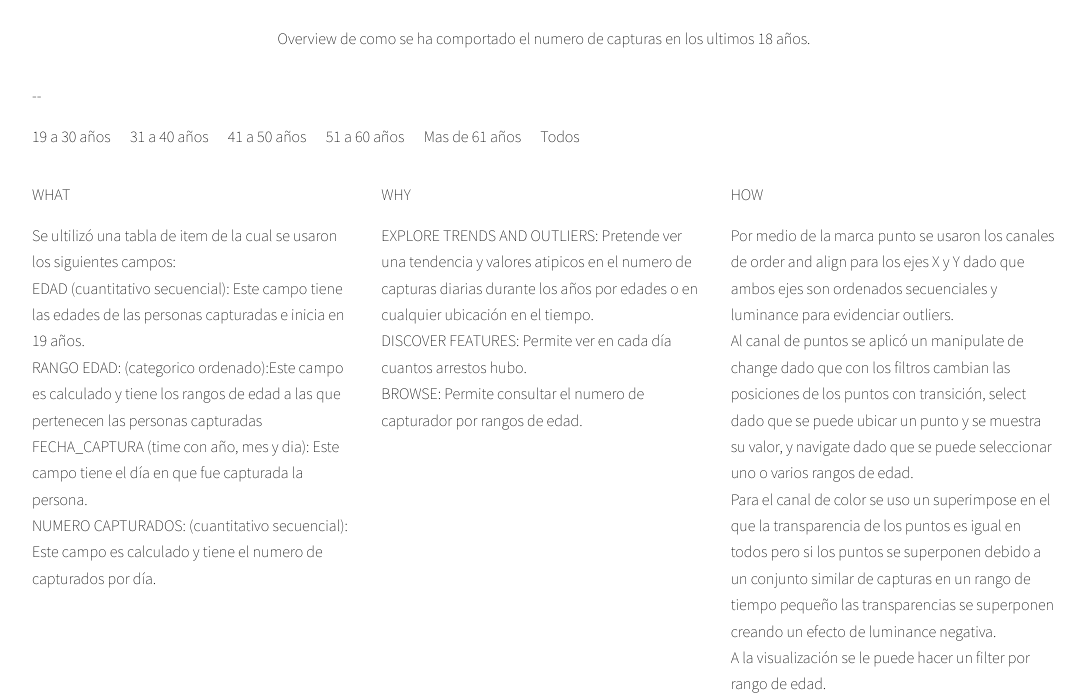
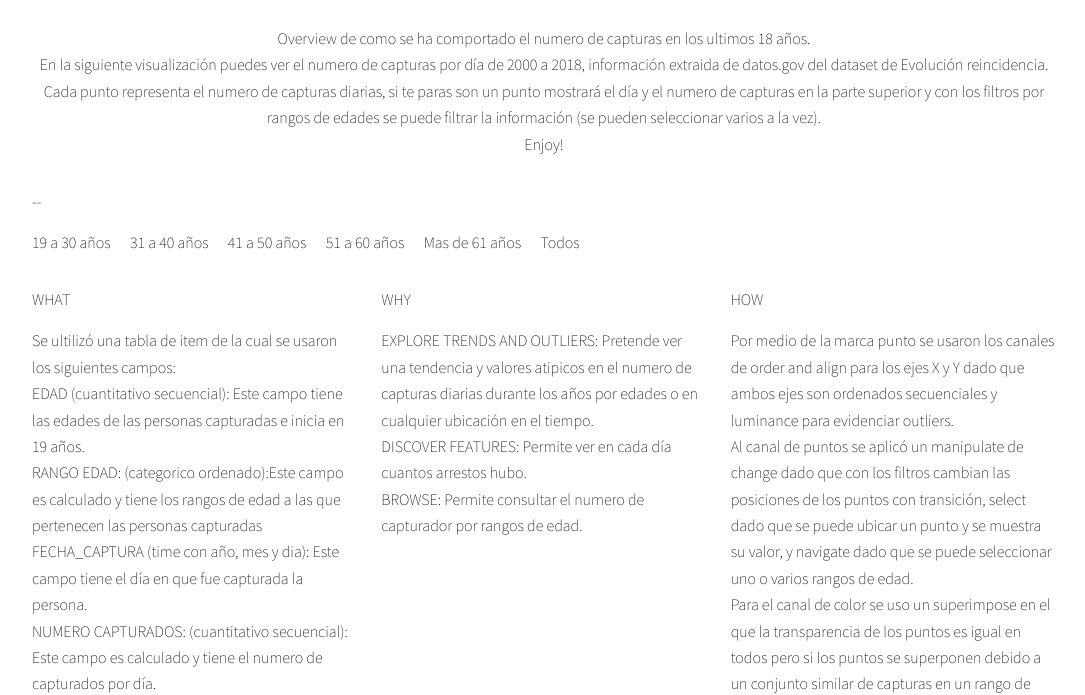
Before and after one commit to adgonzalez02109/visualizacion_temporal, a plain HTML site: page index.html in a window 1280 px wide. Shown: the part 109-804 px from the top of the page, without its empty margins (96-1181 px from the left). Drawn offline with nearby package versions, Linux system fonts and the light colour scheme; no server answers.

Commit message:
Add files via upload

```diff
--- a/index.html
+++ b/index.html
@@ -23,7 +23,8 @@
 		<!-- Header -->
 		<header id="header">
 			<h1>¿Los delicuentes si estan siendo capturados?</h1>
-			Overview de como se ha comportado el numero de capturas en los ultimos 18 años.
+			Overview de como se ha comportado el numero de capturas en los ultimos 18 años.<br>
+				En la siguiente visualización puedes ver el numero de capturas por día de 2000 a 2018, información extraida de <a href="https://www.datos.gov.co/Justicia-y-Derecho/Evoluci-n-reincidencia/53ri-ucd8" target="_blank">datos.gov</a> del dataset de Evolución reincidencia. Cada punto representa el numero de capturas diarias, si te paras son un punto mostrará el día y el numero de capturas en la parte superior y con los filtros por rangos de edades se puede filtrar la información (se pueden seleccionar varios a la vez).<br>Enjoy!
 		</header>
 
 		<!-- Main -->
@@ -31,6 +32,7 @@
 
 			<!-- Thumbnails -->
 			<section class="thumbnails">
+
 				<div id ="first" style="width:100%;">
 
 					<h3 id="texto">--</h3>
```
Also changed, not shown: imagen.PNG (added).
